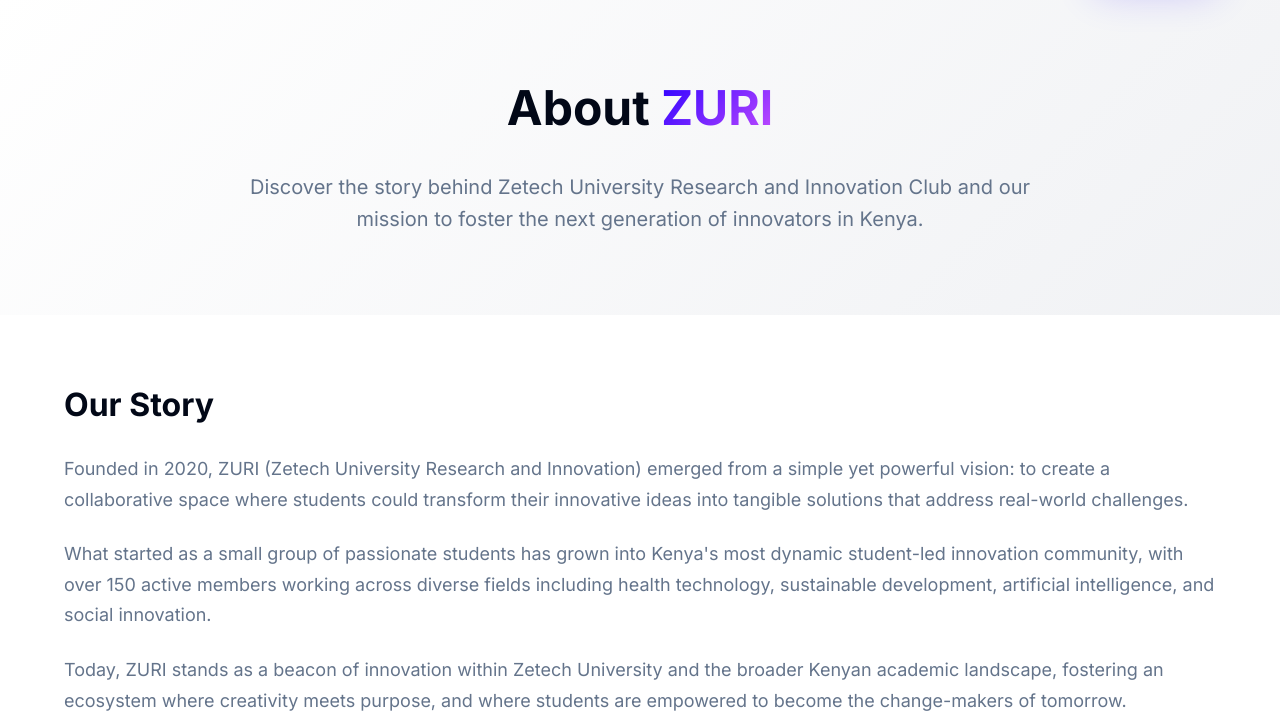
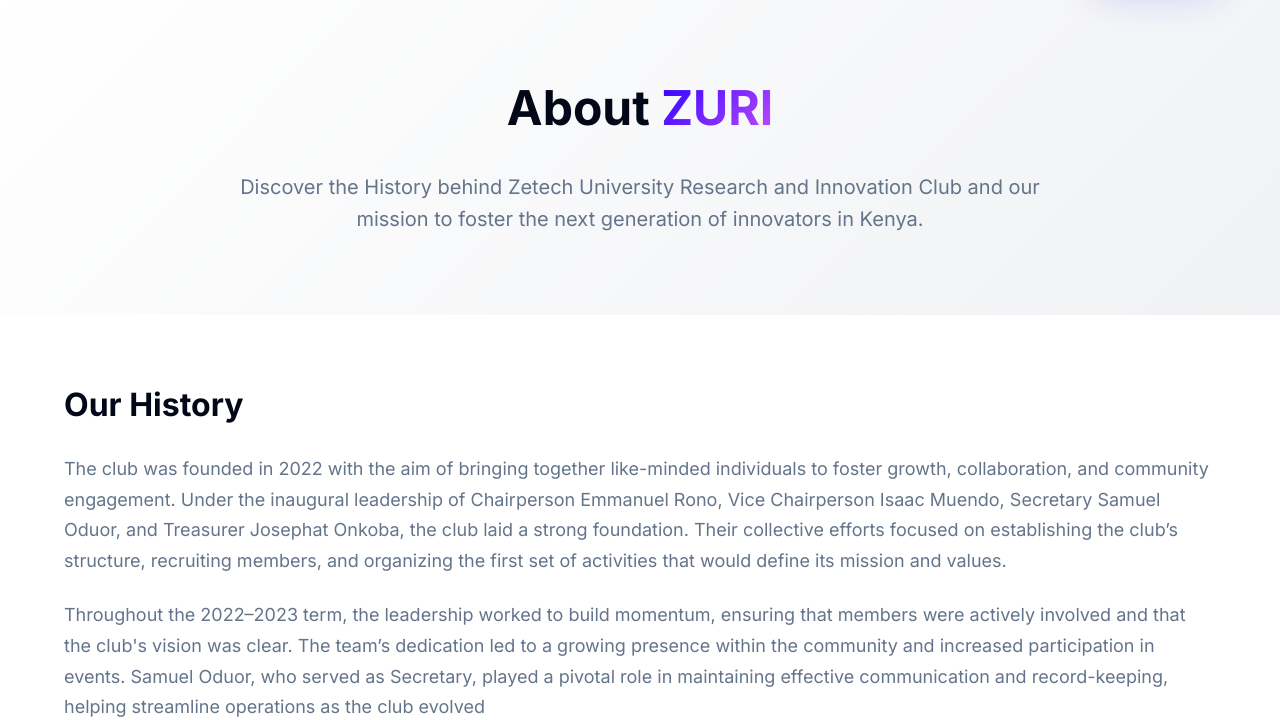
Before and after one commit to manuh345/Zuriclubzetech, a website: page about.html in a window 1280 px wide. Shown: the part 80-800 px from the top of the page. Drawn offline with nearby package versions, Linux system fonts and the light colour scheme; no server answers.

Commit message:
Update about.htmls

```diff
--- a/about.html
+++ b/about.html
@@ -48,7 +48,7 @@
                     About <span class="gradient-text">ZURI</span>
                 </h1>
                 <p style="font-size: 1.25rem; color: var(--muted-foreground); max-width: 800px; margin: 0 auto;">
-                    Discover the story behind Zetech University Research and Innovation Club
+                    Discover the History behind Zetech University Research and Innovation Club
                     and our mission to foster the next generation of innovators in Kenya.
                 </p>
             </div>
@@ -58,22 +58,16 @@
             <div class="container">
                 <div style="display: grid; grid-template-columns: 1fr; gap: 3rem; align-items: center;">
                     <div style="grid-column: 1/-1;">
-                        <h2 style="font-size: 2rem; font-weight: 700; margin-bottom: 1.5rem; color: var(--foreground);">Our Story</h2>
+                        <h2 style="font-size: 2rem; font-weight: 700; margin-bottom: 1.5rem; color: var(--foreground);">Our History</h2>
                         <div style="color: var(--muted-foreground); font-size: 1.125rem; line-height: 1.7;">
                             <p style="margin-bottom: 1.5rem;">
-                                Founded in 2020, ZURI (Zetech University Research and Innovation) emerged from a simple yet powerful vision:
-                                to create a collaborative space where students could transform their innovative ideas into tangible solutions
-                                that address real-world challenges.
+The club was founded in 2022 with the aim of bringing together like-minded individuals to foster growth, collaboration, and community engagement. Under the inaugural leadership of Chairperson Emmanuel Rono, Vice Chairperson Isaac Muendo, Secretary Samuel Oduor, and Treasurer Josephat Onkoba, the club laid a strong foundation. Their collective efforts focused on establishing the club’s structure, recruiting members, and organizing the first set of activities that would define its mission and values.
                             </p>
                             <p style="margin-bottom: 1.5rem;">
-                                What started as a small group of passionate students has grown into Kenya's most dynamic student-led
-                                innovation community, with over 150 active members working across diverse fields including health technology,
-                                sustainable development, artificial intelligence, and social innovation.
+Throughout the 2022–2023 term, the leadership worked to build momentum, ensuring that members were actively involved and that the club's vision was clear. The team’s dedication led to a growing presence within the community and increased participation in events. Samuel Oduor, who served as Secretary, played a pivotal role in maintaining effective communication and record-keeping, helping streamline operations as the club evolved
                             </p>
                             <p>
-                                Today, ZURI stands as a beacon of innovation within Zetech University and the broader Kenyan academic landscape,
-                                fostering an ecosystem where creativity meets purpose, and where students are empowered to become the
-                                change-makers of tomorrow.
+In 2024, the club experienced its first leadership transition. Isaac Muendo, previously the Vice Chairperson, took over as Chairperson, bringing continuity and fresh vision to the role. Timothy Morangi joined the executive team as the new Vice Chairperson, working closely with the returning Secretary, Samuel Oduor. This new leadership aimed to expand the club’s reach and deepen its impact, building upon the groundwork laid by the founding team. As the club moves forward, it continues to grow in strength, guided by a legacy of dedication and collaborative spirit.
                             </p>
                         </div>
                     </div>
@@ -282,7 +276,7 @@
                         </li>
                         <li>
                             <i data-lucide="phone"></i>
-                            <span>+254 000 000 000</span>
+                            <span>+254 123 456 789</span>
                         </li>
                     </ul>
 
```
